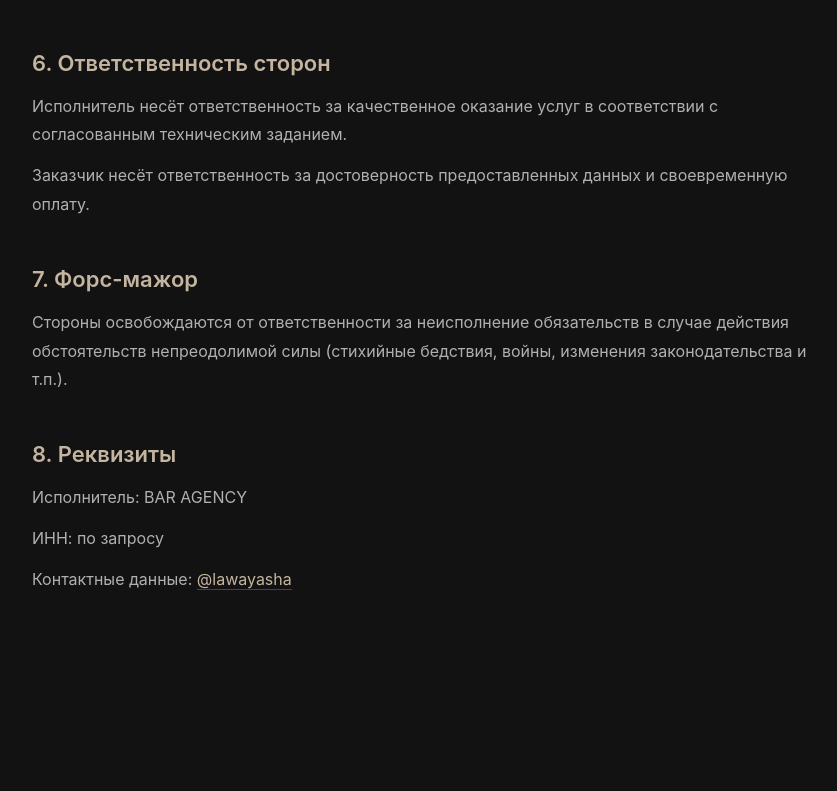
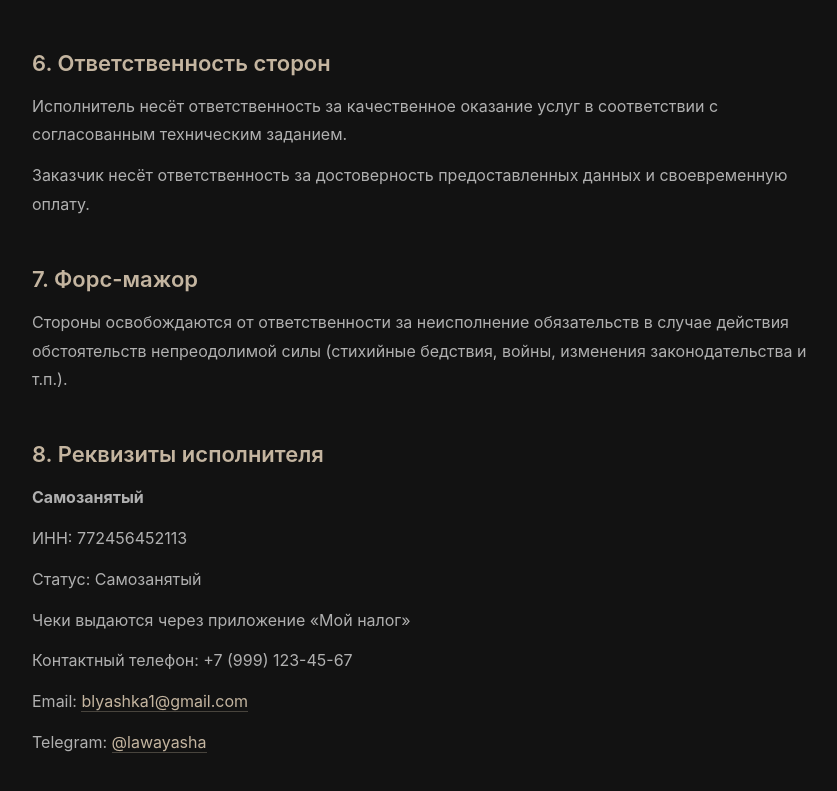
Before and after one commit to blyashka1-web/bar-agency, a Next.js app: page /offer in a window 1280 px wide. Shown: the part 1451-2242 px from the top of the page, without its empty margins (208-1045 px from the left). Before the commit the page ends 2137 px from the top, so only its background shows below. Built offline with nearby package versions, Linux system fonts and the light colour scheme.

Commit message:
Добавлен ИНН 772456452113 в Публичную оферту

```diff
--- a/app/offer/page.tsx
+++ b/app/offer/page.tsx
@@ -66,10 +66,14 @@ export default function OfferPage() {
           </section>
 
           <section>
-            <h2>8. Реквизиты</h2>
-            <p>Исполнитель: BAR AGENCY</p>
-            <p>ИНН: по запросу</p>
-            <p>Контактные данные: <a href="https://t.me/lawayasha" target="_blank" rel="noopener noreferrer">@lawayasha</a></p>
+            <h2>8. Реквизиты исполнителя</h2>
+            <p><strong>Самозанятый</strong></p>
+            <p>ИНН: 772456452113</p>
+            <p>Статус: Самозанятый</p>
+            <p>Чеки выдаются через приложение «Мой налог»</p>
+            <p>Контактный телефон: +7 (999) 123-45-67</p>
+            <p>Email: <a href="mailto:blyashka1@gmail.com">blyashka1@gmail.com</a></p>
+            <p>Telegram: <a href="https://t.me/lawayasha" target="_blank" rel="noopener noreferrer">@lawayasha</a></p>
           </section>
         </div>
       </div>
```
